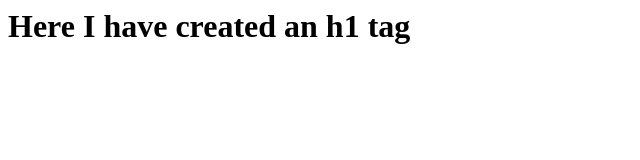
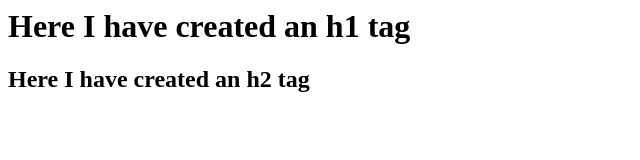
Before and after one commit to mpolizzi15/Modern_Cloud, a plain HTML site: page index.html in a window 1280 px wide. Shown: the whole page, without its empty margins (0-640 px from the left). Drawn offline with Linux system fonts and the light colour scheme.

Commit message:
Add landing message #1

```diff
--- a/index.html
+++ b/index.html
@@ -1 +1,2 @@
 <h1>Here I have created an h1 tag</h1>
+<h2>Here I have created an h2 tag</h2>
```
